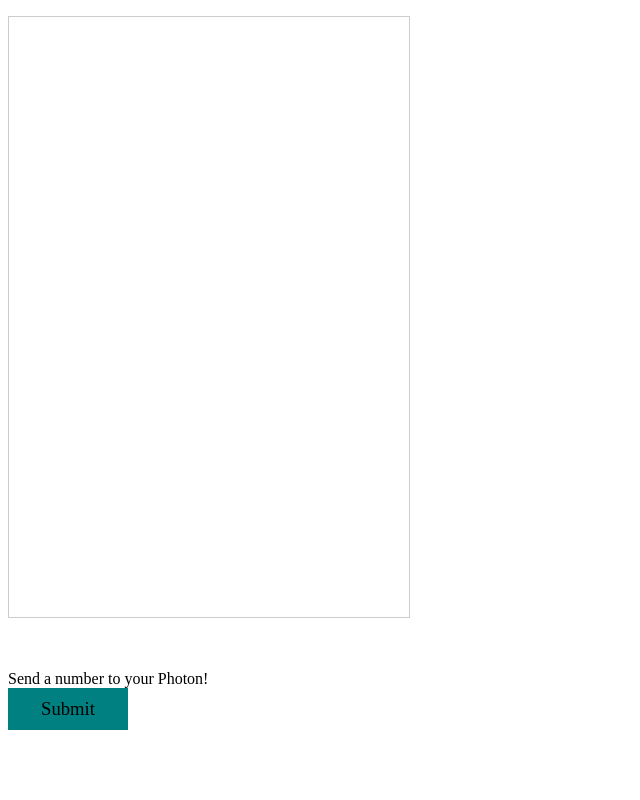
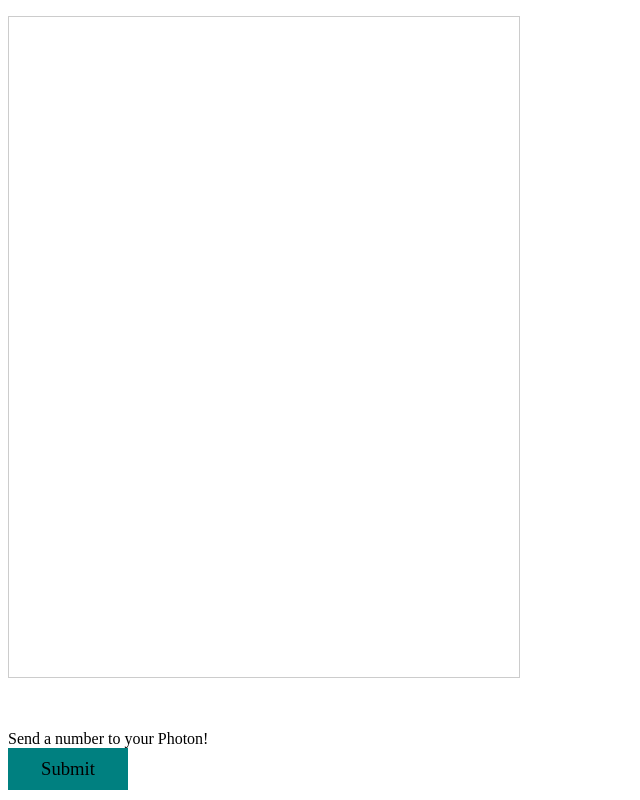
Before and after one commit to seanrmcneil/INFO4320, a plain HTML site: page touch.html in a window 1280 px wide. Shown: the whole page, without its empty margins (0-640 px from the left). Drawn offline with nearby package versions, Linux system fonts and the light colour scheme.

Commit message:
pen lift

```diff
--- a/touch.html
+++ b/touch.html
@@ -89,7 +89,7 @@ function getOffset(obj) {
 
 
 
-</script><p><canvas id="touchmovezone" width="400" height="600" style="border: 1px solid #ccc;display: block"><br />
+</script><p><canvas id="touchmovezone" width="510" height="660" style="border: 1px solid #ccc;display: block"><br />
 Canvas element not supported<br />
 </canvas><br />
 <br />
```
Also changed, not shown: 3 other files.
